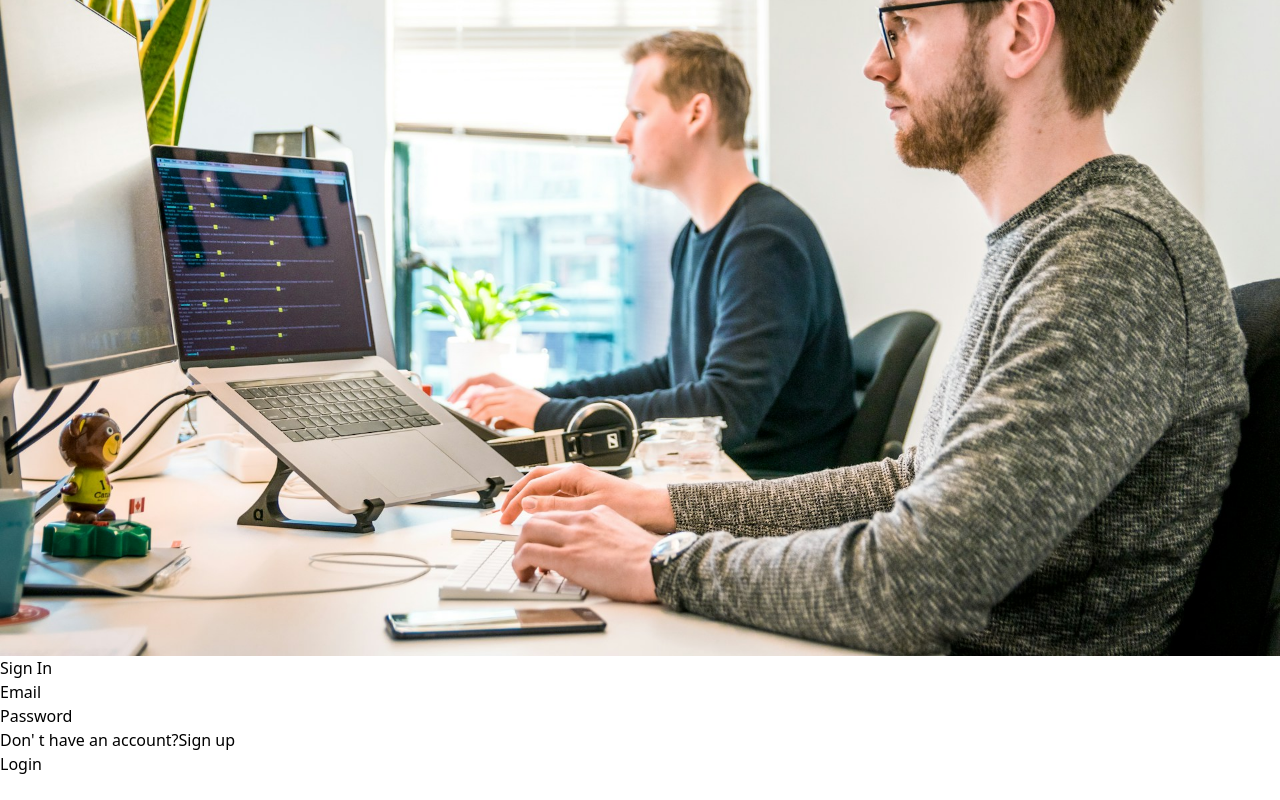
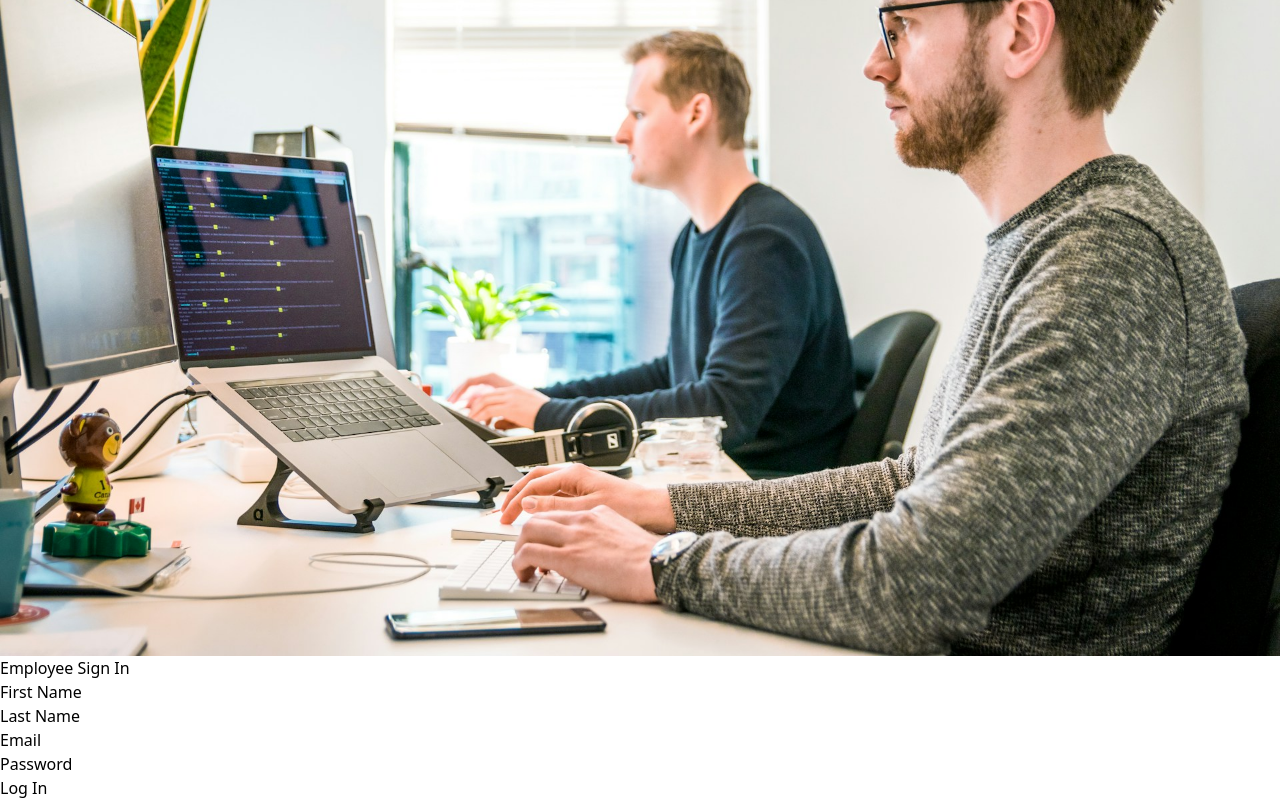
Before and after one commit to Justfemi/hrSystemApp, a React (Vite) app: page / in a window 1280 px wide. Shown: the part 197-997 px from the top of the page. Before the commit the page ends 973 px from the top, so only its background shows below. Built offline with nearby package versions, Linux system fonts and the light colour scheme.

Commit message:
mdified signup and removed login

```diff
--- a/src/Pages/SignUpPage.jsx
+++ b/src/Pages/SignUpPage.jsx
@@ -1,4 +1,3 @@
-import { Link } from "react-router-dom";
 import test from "../assets/test2.jpg";
 import { useNavigate } from "react-router-dom";
 
@@ -7,7 +6,7 @@ const SignUpPage = () => {
 
   const handleSubmit = (e) => {
     e.preventDefault();
-    navigate("/");
+    navigate("/home");
   };
 
   return (
@@ -16,51 +15,36 @@ const SignUpPage = () => {
         <img className="w-full h-full object-cover" src={test} alt="test" />
       </div>
       <div className="w-[55%] px-20">
-        <h2 className="text-2xl my-6">Sign Up</h2>
+        <h2 className="text-2xl my-6">Employee Sign In</h2>
         <form action="#" onSubmit={handleSubmit}>
           <div className="flex flex-col my-3">
             <label className="mb-1">First Name</label>
             <input type="text" className="w-full px-3 py-2 leading-tight border rounded-md shadow-sm focus:outline-none focus:border-red-400" />
-            {/* error */}
           </div>
           <div className="flex flex-col my-3">
             <label className="mb-1">Last Name</label>
             <input type="text" className="w-full px-3 py-2 leading-tight border rounded-md shadow-sm focus:outline-none focus:border-red-400" />
-            {/* error */}
           </div>
           <div className="flex flex-col">
             <label className="mb-1">Email</label>
             <input type="email" className="w-full px-3 py-2 leading-tight border rounded-md shadow-sm focus:outline-none focus:border-red-400" />
-            {/* error */}
-          </div>
-          <div className="flex flex-col my-3">
-            <label className="mb-1">Organization</label>
-            <input type="text" className="w-full px-3 py-2 leading-tight border rounded-md shadow-sm focus:outline-none focus:border-red-400" />
-            {/* error */}
           </div>
           <div className="flex flex-col my-3">
             <label className="mb-1">Password</label>
             <input type="password" className="w-full px-3 py-2 leading-tight border rounded-md shadow-sm focus:outline-none focus:border-red-400" />
-            {/* error */}
           </div>
-          <div className="flex flex-col my-3">
-            <label className="mb-1">Confirm Password</label>
-            <input type="password" className="w-full px-3 py-2 leading-tight border rounded-md shadow-sm focus:outline-none focus:border-red-400" />
-            {/* error */}
-          </div>
-
-          <p>
+          {/* <p>
             Already have an account?
             <Link to="/" className="text-red-600 ml-1">
               Log In
             </Link>
-          </p>
+          </p> */}
 
           <button
             onClick={handleSubmit}
-            className="px-5 py-2 bg-red-600 my-3 text-white rounded-md"
+            className="px-7 py-2 bg-red-600 my-3 text-white rounded-md"
           >
-            Register
+            Log In
           </button>
         </form>
       </div>
--- a/src/main.jsx
+++ b/src/main.jsx
@@ -1,7 +1,6 @@
 import React from "react";
 import ReactDOM from "react-dom/client";
 import App from "./App";
-// import { createBrowserRouter, RouterProvider } from "react-router-dom";
 import {
   createBrowserRouter,
   createRoutesFromElements,
@@ -9,31 +8,15 @@ import {
   RouterProvider,
 } from "react-router-dom";
 import "./index.css";
-import LoginPage from "./Pages/LoginPage";
+// import LoginPage from "./Pages/LoginPage";
 import SignUpPage from "./Pages/SignUpPage";
 import HomePage from "./Pages/HomePage";
 
-// const router = createBrowserRouter([
-//   {
-//     path: "/",
-//     element: <Login />,
-//   },
-//   {
-//     path: "/signup",
-//     element: <Signup />,
-//   },
-//   {
-//     path: "/home",
-//     element: <Home />,
-//   },
-// ]);
-
 const router = createBrowserRouter(
   createRoutesFromElements(
-    <Route path="/" element={<App />}>
-      <Route index={true} path="/" element={<LoginPage />} />
+    <Route path="/" element={<App />} >
+      <Route index={true} path="/" element={<SignUpPage />} />
       <Route path="/home" element={<HomePage />} />
-      <Route path="/signup" element={<SignUpPage />} />
     </Route>
   )
 );
```
